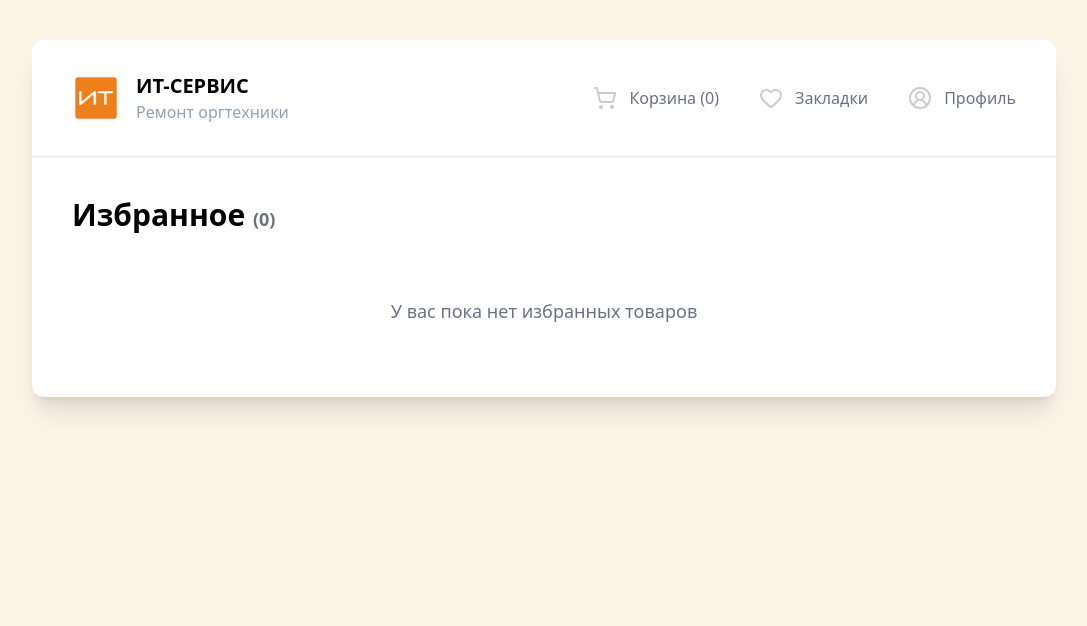
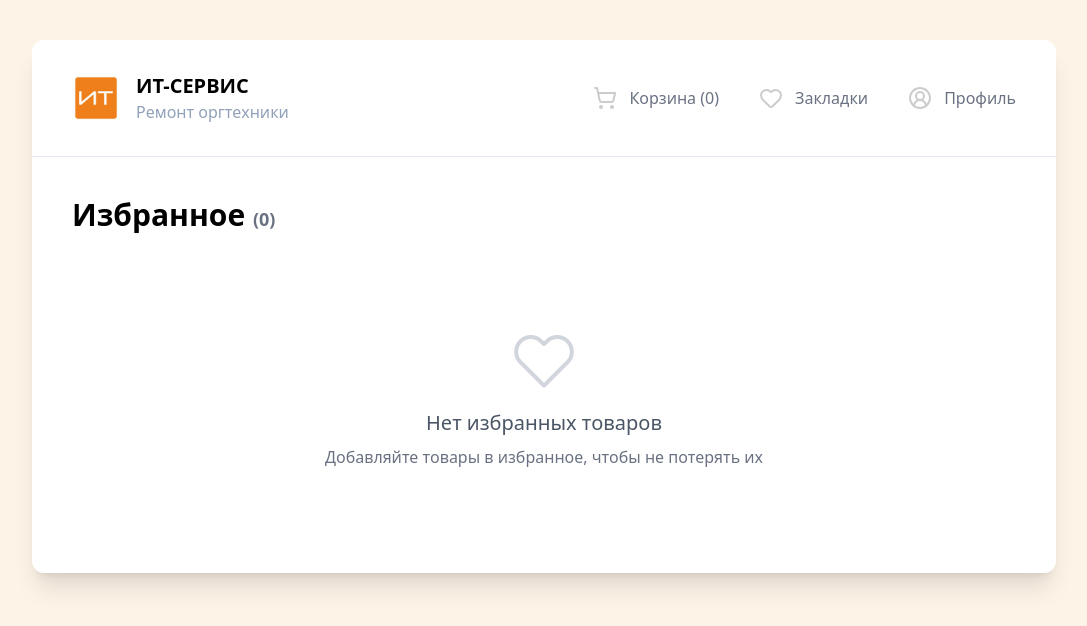
Before and after one commit to NelonArrive/vue-ecommerce, a Vue app: page /favorites in a window 1280 px wide. Shown: the top 626 px of the page, without its empty margins (96-1183 px from the left). Built offline with nearby package versions, Linux system fonts and the light colour scheme.

Commit message:
🎉feat: add clear favorites functionality with confirmation modal in Favorites view

```diff
--- a/src/composables/useFavorites.js
+++ b/src/composables/useFavorites.js
@@ -61,21 +61,11 @@ export const useFavorites = () => {
 		saveFavoritesToStorage()
 	}
 
-	// Удаляем конкретный товар
-	const removeFavorite = itemId => {
-		const index = favorites.value.findIndex(fav => fav.id === itemId)
-		if (index > -1) {
-			favorites.value.splice(index, 1)
-			saveFavoritesToStorage()
-		}
-	}
-
 	return {
 		favorites: favoritesList,
 		favoritesCount,
 		isFavorite,
 		toggleFavorite,
-		clearFavorites,
-		removeFavorite
+		clearFavorites
 	}
 }
--- a/src/views/Favorites.vue
+++ b/src/views/Favorites.vue
@@ -1,11 +1,14 @@
 <script setup>
 import CardList from '@/components/CardList.vue'
-import { computed } from 'vue'
+import { computed, ref } from 'vue'
 import { useFavorites } from '@/composables/useFavorites'
 import { useCart } from '@/composables/useCart'
 
-const { favorites, toggleFavorite } = useFavorites()
+const { favorites, toggleFavorite, clearFavorites } = useFavorites()
 const { isInCart, toggleCartItem } = useCart()
+
+// Состояние для модального окна подтверждения
+const showClearModal = ref(false)
 
 // Обогащаем избранные товары информацией о корзине
 const favoriteItems = computed(() => {
@@ -28,21 +31,129 @@ const handleCartToggle = item => {
 		favoriteItem.isAdded = newCartState
 	}
 }
+
+// Функция для показа модального окна
+const showClearConfirmation = () => {
+	showClearModal.value = true
+}
+
+// Функция для подтверждения очистки
+const confirmClearFavorites = () => {
+	clearFavorites()
+	showClearModal.value = false
+}
+
+// Функция для отмены очистки
+const cancelClearFavorites = () => {
+	showClearModal.value = false
+}
 </script>
 
 <template>
 	<div>
-		<h2 class="text-3xl font-bold mb-8">
-			Избранное
-			<span class="text-lg text-gray-500">({{ favorites.length }})</span>
-		</h2>
+		<!-- Заголовок с кнопкой очистки -->
+		<div class="flex items-center justify-between mb-8">
+			<h2 class="text-3xl font-bold">
+				Избранное
+				<span class="text-lg text-gray-500">({{ favorites.length }})</span>
+			</h2>
 
-		<div v-if="favorites.length === 0" class="text-center py-8">
-			<p class="text-gray-500 text-lg">У вас пока нет избранных товаров</p>
+			<button
+				v-if="favorites.length > 0"
+				@click="showClearConfirmation"
+				class="flex items-center gap-2 px-4 py-2 text-gray-500 hover:text-red-700 hover:bg-red-50 rounded-lg transition-all duration-200 font-medium"
+			>
+				<svg
+					xmlns="http://www.w3.org/2000/svg"
+					width="20"
+					height="20"
+					viewBox="0 0 24 24"
+					fill="none"
+					stroke="currentColor"
+					stroke-width="2"
+					stroke-linecap="round"
+					stroke-linejoin="round"
+				>
+					<path d="M3 6h18"></path>
+					<path d="M19 6v14c0 1-1 2-2 2H7c-1 0-2-1-2-2V6"></path>
+					<path d="M8 6V4c0-1 1-2 2-2h4c-1 0 2 1 2 2v2"></path>
+					<line x1="10" y1="11" x2="10" y2="17"></line>
+					<line x1="14" y1="11" x2="14" y2="17"></line>
+				</svg>
+				Очистить все
+			</button>
+		</div>
+
+		<div v-if="favorites.length === 0" class="text-center py-16">
+			<div class="flex justify-center mb-4">
+				<svg
+					xmlns="http://www.w3.org/2000/svg"
+					width="64"
+					height="64"
+					viewBox="0 0 24 24"
+					fill="none"
+					stroke="currentColor"
+					stroke-width="1.5"
+					stroke-linecap="round"
+					stroke-linejoin="round"
+					class="text-gray-300"
+				>
+					<path
+						d="M20.84 4.61a5.5 5.5 0 0 0-7.78 0L12 5.67l-1.06-1.06a5.5 5.5 0 0 0-7.78 7.78l1.06 1.06L12 21.23l7.78-7.78 1.06-1.06a5.5 5.5 0 0 0 0-7.78z"
+					></path>
+				</svg>
+			</div>
+			<h3 class="text-xl font-medium text-gray-600 mb-2">Нет избранных товаров</h3>
+			<p class="text-gray-500">Добавляйте товары в избранное, чтобы не потерять их</p>
 		</div>
 
 		<div v-else class="mt-10">
 			<CardList :items="favoriteItems" :add-to-favorite="handleFavoriteToggle" :add-to-cart="handleCartToggle" />
 		</div>
+
+		<div v-if="showClearModal" class="fixed inset-0 bg-black/50 flex items-center justify-center z-50">
+			<div class="bg-white rounded-xl p-6 max-w-md w-full mx-4 shadow-2xl">
+				<div class="flex items-center gap-3 mb-4">
+					<div class="flex-shrink-0">
+						<svg
+							xmlns="http://www.w3.org/2000/svg"
+							width="24"
+							height="24"
+							viewBox="0 0 24 24"
+							fill="none"
+							stroke="currentColor"
+							stroke-width="2"
+							stroke-linecap="round"
+							stroke-linejoin="round"
+							class="text-red-500"
+						>
+							<circle cx="12" cy="12" r="10"></circle>
+							<line x1="9" y1="9" x2="15" y2="15"></line>
+							<line x1="15" y1="9" x2="9" y2="15"></line>
+						</svg>
+					</div>
+					<h3 class="text-lg font-semibold text-gray-900">Очистить избранное?</h3>
+				</div>
+
+				<p class="text-gray-600 mb-6">
+					Вы уверены, что хотите удалить все товары из избранного? Это действие нельзя отменить.
+				</p>
+
+				<div class="flex gap-3 justify-end">
+					<button
+						@click="cancelClearFavorites"
+						class="px-4 py-2 text-gray-600 hover:text-gray-700 hover:bg-gray-100 rounded-lg transition-all duration-200 font-medium"
+					>
+						Отмена
+					</button>
+					<button
+						@click="confirmClearFavorites"
+						class="px-4 py-2 bg-red-600 hover:bg-red-700 text-white rounded-lg transition-all duration-200 font-medium"
+					>
+						Удалить все
+					</button>
+				</div>
+			</div>
+		</div>
 	</div>
 </template>
```
